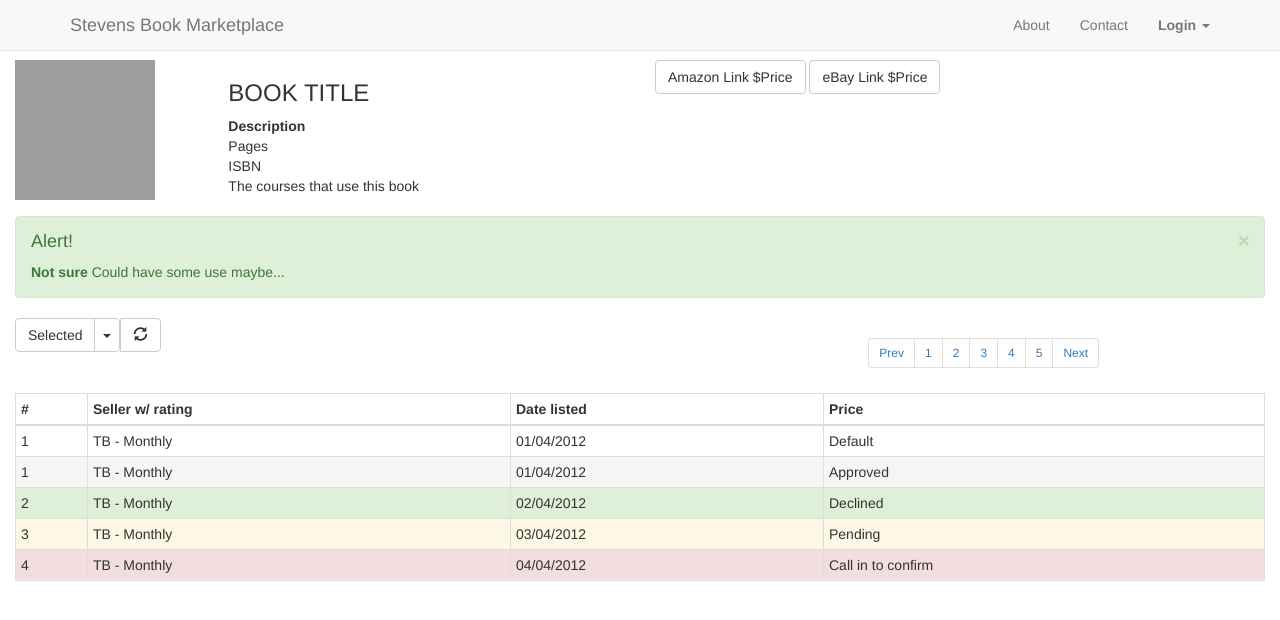
After one commit to pwarmuz/SSW695_Capstone, a Flask app: page /book_details in a window 1280 px wide. The commit adds this page. Shown: the top 620 px of the page. Run offline with Flask 2, Linux system fonts and the light colour scheme; parts of the project's set-up code (start-up, migrations or seed data) failed here and were passed over; some libraries are stand-ins or nearby versions; grey boxes are pictures that could not be loaded.

Commit message:
Template book detail page A template for the book details This needs to be re-implemented with appropriate db info I couldn't link with the db from my pulled develop version, new merges will have fixed that Issue: N/A
 Changes to be committed:
	modified:   src/app/__init__.py
	modified:   src/app/static/css/stylesheet.css
	new file:   src/app/templates/book_details.html

```diff
--- a/src/app/__init__.py
+++ b/src/app/__init__.py
@@ -62,6 +62,11 @@ def contact():
     return render_template('contact.html')
 
 
+@flask_app.route('/book_details')
+def book_details():
+    return render_template('book_details.html')
+
+
 @flask_app.route('/signup', methods=['POST'])
 def signup():
 
--- a/src/app/static/css/stylesheet.css
+++ b/src/app/static/css/stylesheet.css
@@ -10,7 +10,7 @@ Main page
 */
 body {
     /*Required for NavBar*/
-    padding-top: 50px;
+    padding-top: 60px;
     background-color: #fff;
 }
 
--- /dev/null
+++ b/src/app/templates/book_details.html
@@ -0,0 +1,199 @@
+{% extends 'template.html' %}
+{% block title %}About the Stevens Book Marketplace{% endblock %}
+{% block content %}
+<!--    A lot of CSS adjustments need to be made
+        Specifically alignment on the buttons and  pagination
+-->
+<div class="container-fluid">
+	<div class="row">
+		<div class="col-md-2">
+			<img alt="Book Name" src="http://lorempixel.com/140/140/" />
+		</div>
+		<div class="col-md-4">
+			<h3>
+				BOOK TITLE
+			</h3>
+			<dl>
+				<dt>
+					Description
+				</dt>
+				<dd>
+					Pages
+				</dd>
+				<dd>
+					ISBN
+				</dd>
+                <dd>
+					The courses that use this book
+				</dd>
+			</dl>
+		</div>
+		<div class="col-md-6">
+
+			<button type="button" class="btn btn-default">
+				Amazon Link $Price
+			</button>
+			<button type="button" class="btn btn-default">
+				eBay Link $Price
+			</button>
+		</div>
+	</div>
+	<div class="row">
+		<div class="col-md-12">
+			<div class="alert alert-success alert-dismissable">
+
+				<button type="button" class="close" data-dismiss="alert" aria-hidden="true">
+					×
+				</button>
+				<h4>
+					Alert!
+				</h4> <strong>Not sure</strong> Could have some use maybe...
+			</div>
+        </div>
+    </div>
+    <div class="row">
+		<div class="col-md-8">
+            <div class="btn-group">
+				<button class="btn btn-default">
+					Selected
+				</button>
+				<button data-toggle="dropdown" class="btn btn-default dropdown-toggle">
+					<span class="caret"></span>
+				</button>
+				<ul class="dropdown-menu">
+                    <li>
+						<a href="#">10</a>
+					</li>
+					<li>
+						<a href="#">25</a>
+					</li>
+					<li>
+						<a href="#">50</a>
+					</li>
+				</ul>
+                <button class="btn btn-default" type="button" name="refresh" aria-label="refresh" title="Refresh"><i class="glyphicon glyphicon-refresh icon-refresh"></i></button>
+			</div>
+		</div>
+		<div class="col-md-4">
+            <ul class="pagination pagination-sm bottom-content-end">
+                <li>
+                    <a href="#">Prev</a>
+                </li>
+                <li>
+                    <a href="#">1</a>
+                </li>
+                <li>
+                    <a href="#">2</a>
+                </li>
+                <li>
+                    <a href="#">3</a>
+                </li>
+                <li>
+                    <a href="#">4</a>
+                </li>
+                <li>
+                    <a href="#">5</a>
+                </li>
+                <li>
+                    <a href="#">Next</a>
+                </li>
+            </ul>
+        </div>
+    </div>
+
+  	<div class="row">
+		<div class="col-md-12">
+			<table id="seller_list" class="table table-bordered table-condensed table-hover" data-toggle="table">
+				<thead>
+					<tr>
+						<th data-field="number" data-sortable="true">
+							#
+						</th>
+						<th data-field="seller" data-sortable="true">
+							Seller w/ rating
+						</th>
+						<th data-field="date" data-sortable="true">
+							Date listed
+						</th>
+						<th data-field="price" data-sortable="true">
+							Price
+						</th>
+					</tr>
+				</thead>
+				<tbody>
+					<tr>
+						<td>
+							1
+						</td>
+						<td>
+							TB - Monthly
+						</td>
+						<td>
+							01/04/2012
+						</td>
+						<td>
+							Default
+						</td>
+					</tr>
+					<tr class="active">
+						<td>
+							1
+						</td>
+						<td>
+							TB - Monthly
+						</td>
+						<td>
+							01/04/2012
+						</td>
+						<td>
+							Approved
+						</td>
+					</tr>
+					<tr class="success">
+						<td>
+							2
+						</td>
+						<td>
+							TB - Monthly
+						</td>
+						<td>
+							02/04/2012
+						</td>
+						<td>
+							Declined
+						</td>
+					</tr>
+					<tr class="warning">
+						<td>
+							3
+						</td>
+						<td>
+							TB - Monthly
+						</td>
+						<td>
+							03/04/2012
+						</td>
+						<td>
+							Pending
+						</td>
+					</tr>
+					<tr class="danger">
+						<td>
+							4
+						</td>
+						<td>
+							TB - Monthly
+						</td>
+						<td>
+							04/04/2012
+						</td>
+						<td>
+							Call in to confirm
+						</td>
+					</tr>
+				</tbody>
+			</table>
+		</div>
+	</div>
+</div>
+{% endblock %}
```
